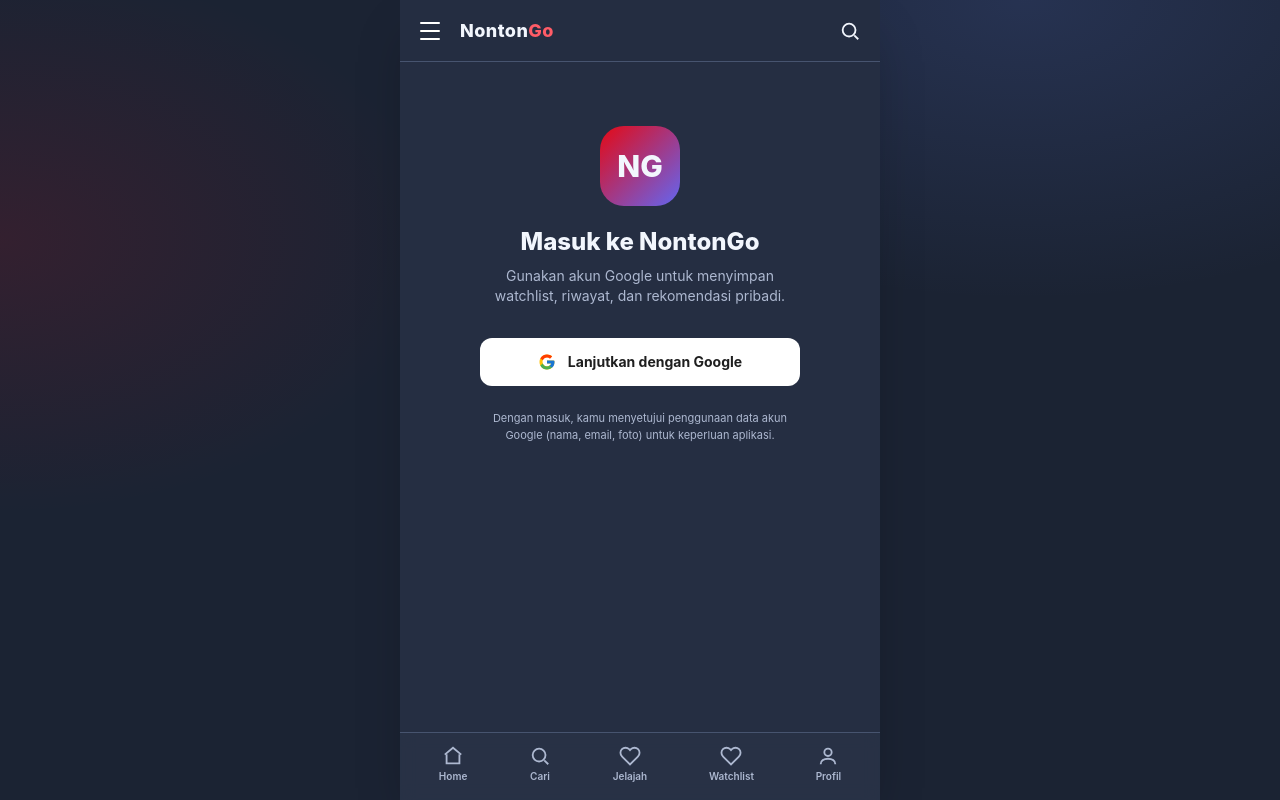
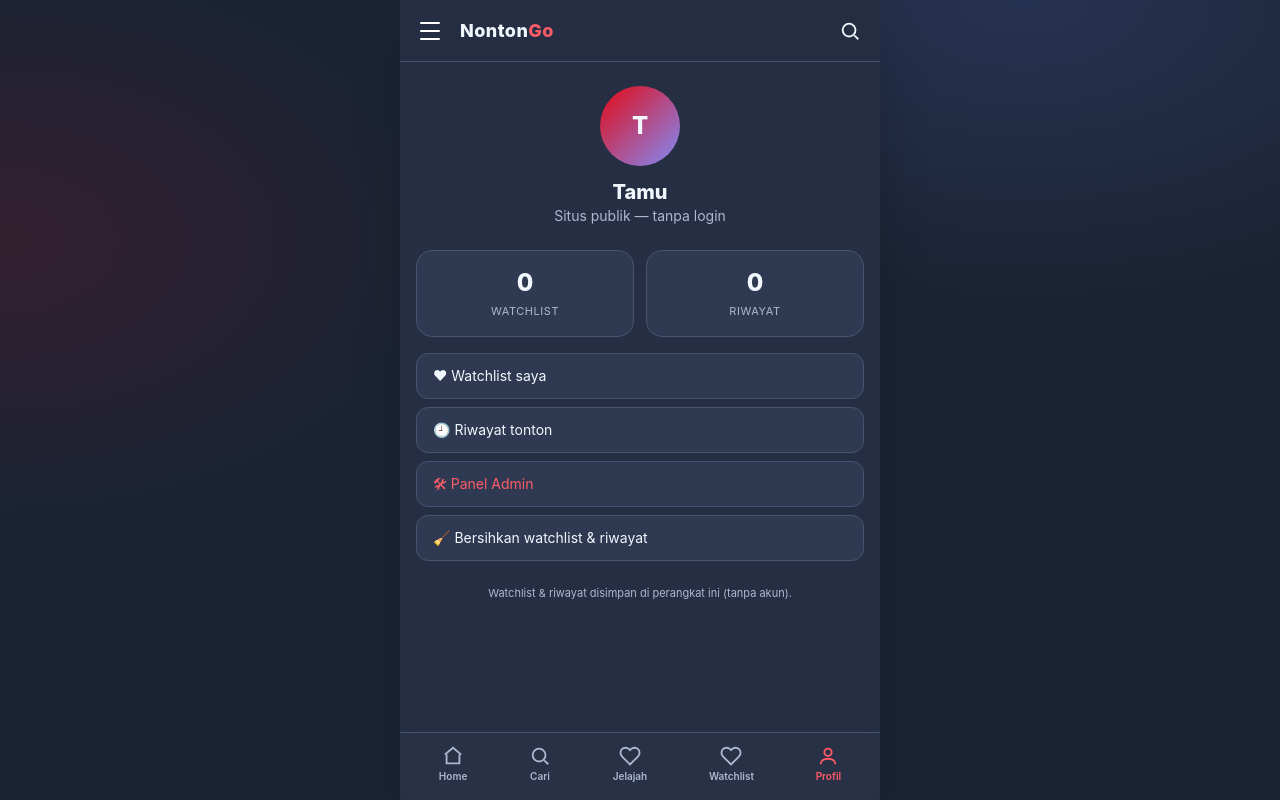
Before and after one commit to kopen1/irkop-movies, a React (Vite) app in the folder web/: page /profile in a window 1280 px wide. Before the commit this address led to /login. Built offline with nearby package versions, Linux system fonts and the light colour scheme; no server answers.

Commit message:
feat: situs publik tanpa login user; watchlist & riwayat lokal; Google login hanya untuk panel admin

```diff
--- a/web/src/App.tsx
+++ b/web/src/App.tsx
@@ -1,13 +1,12 @@
 import { useEffect } from "react";
 import { Route, Routes } from "react-router-dom";
 import { Layout } from "./components/Layout";
-import { RequireAdmin, RequireAuth } from "./components/Protected";
+import { RequireAdmin } from "./components/Protected";
 import { useAuth } from "./stores/auth";
 import { Home } from "./pages/Home";
 import { Detail } from "./pages/Detail";
 import { Search } from "./pages/Search";
 import { Discover } from "./pages/Discover";
-import { Login } from "./pages/Login";
 import { Profile } from "./pages/Profile";
 import { Watchlist } from "./pages/Watchlist";
 import { History } from "./pages/History";
@@ -33,31 +32,9 @@
         <Route path="detail/:slug" element={<Detail />} />
         <Route path="search" element={<Search />} />
         <Route path="discover" element={<Discover />} />
-        <Route path="login" element={<Login />} />
-        <Route
-          path="watchlist"
-          element={
-            <RequireAuth>
-              <Watchlist />
-            </RequireAuth>
-          }
-        />
-        <Route
-          path="history"
-          element={
-            <RequireAuth>
-              <History />
-            </RequireAuth>
-          }
-        />
-        <Route
-          path="profile"
-          element={
-            <RequireAuth>
-              <Profile />
-            </RequireAuth>
-          }
-        />
+        <Route path="watchlist" element={<Watchlist />} />
+        <Route path="history" element={<History />} />
+        <Route path="profile" element={<Profile />} />
         <Route
           path="admin"
           element={
--- a/web/src/components/Layout.tsx
+++ b/web/src/components/Layout.tsx
@@ -107,19 +107,11 @@
             {user?.picture ? (
               <img src={user.picture} alt="" className="w-full h-full object-cover" />
             ) : (
-              (user?.name || user?.email || "Tamu")[0]?.toUpperCase()
+              (user?.name || "Tamu")[0]?.toUpperCase()
             )}
           </div>
           <div className="font-bold">{user?.name || "Tamu"}</div>
-          <div className="text-xs text-muted">{user?.email || "Masuk untuk simpan watchlist"}</div>
-          {!user && (
-            <a
-              href="/api/auth/google?return_to=/"
-              className="mt-3 block text-center bg-accent hover:bg-accent2 rounded-lg py-2.5 text-sm font-bold"
-            >
-              Masuk dengan Google
-            </a>
-          )}
+          <div className="text-xs text-muted">{user?.email || "Situs publik — tanpa login"}</div>
         </div>
         <div className="flex-1 overflow-y-auto p-2.5 space-y-1">
           {[
@@ -140,7 +132,6 @@
             </Link>
           ))}
           <div className="h-px bg-line mx-3 my-2" />
-          {user?.role === "admin" && (
           <Link
             to="/admin"
             onClick={() => setDrawer(false)}
@@ -148,21 +139,17 @@
           >
             <span className="w-5 text-center">🛠</span>Panel Admin
           </Link>
-          )}
+          {user && (
             <button
               onClick={() => {
                 setDrawer(false);
-              if (user) {
                 logout().then(() => toast("Keluar berhasil"));
-              } else {
-                window.location.href = "/api/auth/google?return_to=/";
-              }
               }}
               className="w-full flex items-center gap-3 px-3.5 py-3 rounded-xl text-sm hover:bg-white/10"
             >
-            <span className="w-5 text-center">⚙</span>
-            {user ? "Keluar" : "Masuk"}
+              <span className="w-5 text-center">⏻</span>Keluar
             </button>
+          )}
         </div>
         <div className="px-5 py-4 text-[11px] text-muted border-t border-line">NontonGo v1.0 · Data LK21</div>
       </aside>
--- a/web/src/components/Protected.tsx
+++ b/web/src/components/Protected.tsx
@@ -1,21 +1,49 @@
-import { Navigate, useLocation } from "react-router-dom";
 import type { ReactNode } from "react";
 import { useAuth } from "../stores/auth";
 import { Spinner } from "./Spinner";
 
-export function RequireAuth({ children }: { children: ReactNode }) {
-  const { user, loading } = useAuth();
-  const location = useLocation();
-  if (loading) return <Spinner label="Memuat..." />;
-  if (!user) return <Navigate to="/login" state={{ from: location.pathname }} replace />;
-  return <>{children}</>;
+function GoogleIcon() {
+  return (
+    <svg width="18" height="18" viewBox="0 0 48 48" aria-hidden="true">
+      <path fill="#FFC107" d="M43.6 20.5H42V20H24v8h11.3C33.7 32.4 29.3 35 24 35c-6.6 0-12-5.4-12-12s5.4-12 12-12c3.1 0 5.9 1.2 8 3.1l5.7-5.7C34.6 6.1 29.6 4 24 4 12.9 4 4 12.9 4 24s8.9 20 20 20 20-8.9 20-20c0-1.3-.1-2.3-.4-3.5z" />
+      <path fill="#FF3D00" d="M6.3 14.7l6.6 4.8C14.7 15.1 19 12 24 12c3.1 0 5.9 1.2 8 3.1l5.7-5.7C34.6 6.1 29.6 4 24 4 16.3 4 9.7 8.3 6.3 14.7z" />
+      <path fill="#4CAF50" d="M24 44c5.2 0 10-2 13.6-5.2l-6.3-5.3C29.2 35 26.7 36 24 36c-5.2 0-9.6-3.3-11.3-7.9l-6.5 5C9.6 39.6 16.2 44 24 44z" />
+      <path fill="#1976D2" d="M43.6 20.5H42V20H24v8h11.3c-.8 2.3-2.3 4.3-4.2 5.7l6.3 5.3C36.9 40.2 44 35 44 24c0-1.3-.1-2.3-.4-3.5z" />
+    </svg>
+  );
+}
+
+export function AdminLogin() {
+  return (
+    <div className="px-6 py-16 flex flex-col items-center text-center">
+      <div className="w-16 h-16 rounded-2xl bg-gradient-to-br from-accent to-indigo-500 grid place-items-center text-2xl font-extrabold mb-4">
+        🛠
+      </div>
+      <h1 className="text-xl font-extrabold mb-2">Panel Admin</h1>
+      <p className="text-sm text-muted mb-7 max-w-xs">Masuk dengan akun Google admin untuk mengelola situs.</p>
+      <a
+        href="/api/auth/google?return_to=%2Fadmin"
+        className="flex items-center justify-center gap-3 w-full max-w-xs bg-white text-[#1f1f1f] rounded-xl py-3.5 font-bold text-sm hover:bg-white/90"
+      >
+        <GoogleIcon />
+        Masuk dengan Google
+      </a>
+    </div>
+  );
 }
 
 export function RequireAdmin({ children }: { children: ReactNode }) {
   const { user, loading } = useAuth();
-  const location = useLocation();
   if (loading) return <Spinner label="Memuat..." />;
-  if (!user) return <Navigate to="/login" state={{ from: location.pathname }} replace />;
-  if (user.role !== "admin") return <Navigate to="/" replace />;
+  if (!user) return <AdminLogin />;
+  if (user.role !== "admin")
+    return (
+      <div className="px-6 py-20 text-center">
+        <p className="text-lg font-bold mb-2">Akses ditolak</p>
+        <p className="text-sm text-muted">
+          Akun <b>{user.email}</b> bukan admin.
+        </p>
+      </div>
+    );
   return <>{children}</>;
 }
--- a/web/src/pages/Detail.tsx
+++ b/web/src/pages/Detail.tsx
@@ -1,8 +1,8 @@
-import { Suspense, lazy, useEffect, useState } from "react";
+import { Suspense, lazy, useMemo, useState } from "react";
 import { useLocation, useNavigate, useParams } from "react-router-dom";
 import { api } from "../lib/api";
 import { useAsync } from "../lib/useAsync";
-import { useAuth } from "../stores/auth";
+import { useLibrary } from "../stores/library";
 import { useToast } from "../stores/toast";
 import { PosterCard } from "../components/PosterCard";
 import { Spinner } from "../components/Spinner";
@@ -14,50 +14,39 @@
   const { slug = "" } = useParams();
   const navigate = useNavigate();
   const location = useLocation();
-  const { user } = useAuth();
   const toast = useToast((s) => s.show);
   const [playing, setPlaying] = useState(false);
-  const [inWatchlist, setInWatchlist] = useState(false);
+
+  const watchlist = useLibrary((s) => s.watchlist);
+  const addWatch = useLibrary((s) => s.addWatch);
+  const removeWatch = useLibrary((s) => s.removeWatch);
 
   const stateItem = (location.state as { item?: CatalogItem } | null)?.item;
   const itemId = stateItem?.id ? Number(stateItem.id) : null;
 
   const { data, loading, error } = useAsync(() => api.detail(slug, itemId), [slug, itemId]);
-  const relatedQuery = useAsync(() => (data?.postId ? api.related({ ids: [data.postId], type: data.type === "series" ? "series" : "movie" }) : Promise.resolve({ items: [], basedOn: 0 })), [
-    data?.postId,
-  ]);
+  const relatedQuery = useAsync(
+    () =>
+      data?.postId
+        ? api.related({ ids: [data.postId], type: data.type === "series" ? "series" : "movie" })
+        : Promise.resolve({ items: [], basedOn: 0 }),
+    [data?.postId]
+  );
 
-  useEffect(() => {
-    if (!user) return;
-    api
-      .watchlist()
-      .then(({ items }) => setInWatchlist(items.some((i) => i.slug === slug)))
-      .catch(() => {});
-  }, [user, slug]);
+  const inWatchlist = useMemo(() => watchlist.some((i) => i.slug === slug), [watchlist, slug]);
 
-  async function toggleWatchlist() {
-    if (!user) {
-      toast("Masuk dulu untuk menyimpan");
-      return;
-    }
-    try {
+  function toggleWatchlist() {
     if (inWatchlist) {
-        await api.watchlistRemove(slug);
-        setInWatchlist(false);
+      removeWatch(slug);
       toast("Dihapus dari watchlist");
     } else {
-        await api.watchlistAdd({
+      addWatch({
         slug,
-          postId: data?.postId ?? null,
-          postType: data?.type ?? "movie",
-          title: data?.title ?? slug,
-          poster: data?.poster ?? null,
+        title: data?.title || stateItem?.title || slug,
+        poster: data?.poster || stateItem?.poster || null,
+        type: data?.type || stateItem?.type || null,
       });
-        setInWatchlist(true);
       toast("Ditambahkan ke watchlist");
-      }
-    } catch (e) {
-      toast((e as Error).message);
     }
   }
 
--- a/web/src/pages/History.tsx
+++ b/web/src/pages/History.tsx
@@ -1,7 +1,6 @@
 import { Link } from "react-router-dom";
-import { api } from "../lib/api";
-import { useAsync } from "../lib/useAsync";
-import { Spinner } from "../components/Spinner";
+import { useLibrary } from "../stores/library";
+import { useToast } from "../stores/toast";
 
 function formatDuration(sec: number): string {
   if (!sec) return "";
@@ -11,40 +10,47 @@
 }
 
 export function History() {
-  const { data, loading } = useAsync(() => api.history(), []);
-  const items = data?.items ?? [];
-
-  if (loading) return <Spinner label="Memuat riwayat..." />;
+  const history = useLibrary((s) => s.history);
+  const removeHistory = useLibrary((s) => s.removeHistory);
+  const toast = useToast((s) => s.show);
 
   return (
     <div className="px-4 pt-4">
       <h1 className="text-xl font-extrabold mb-4">🕘 Riwayat Tonton</h1>
-      {items.length === 0 ? (
+      {history.length === 0 ? (
         <p className="text-center text-muted text-sm mt-16">Belum ada riwayat.</p>
       ) : (
         <div className="space-y-3">
-          {items.map((item) => {
-            const progress = item.duration_sec ? Math.min(100, (item.position_sec / item.duration_sec) * 100) : 0;
+          {history.map((item) => {
+            const progress = item.durationSec ? Math.min(100, (item.positionSec / item.durationSec) * 100) : 0;
             return (
-              <Link
-                key={item.slug}
-                to={`/detail/${encodeURIComponent(item.slug)}`}
-                className="flex gap-3 bg-surface border border-line rounded-xl p-2.5 hover:bg-surface2"
-              >
+              <div key={item.slug} className="flex gap-3 bg-surface border border-line rounded-xl p-2.5">
+                <Link to={`/detail/${encodeURIComponent(item.slug)}`} className="flex gap-3 min-w-0 flex-1">
                   <div className="w-14 h-20 rounded-lg overflow-hidden bg-surface2 shrink-0">
                     {item.poster && <img src={item.poster} alt="" className="w-full h-full object-cover" />}
                   </div>
                   <div className="min-w-0 flex-1">
-                  <p className="font-semibold text-sm line-clamp-2">{item.title || item.slug}</p>
+                    <p className="font-semibold text-sm line-clamp-2">{item.title}</p>
                     <p className="text-[11px] text-muted mt-1">
-                    {formatDuration(item.position_sec)}
-                    {item.duration_sec ? ` / ${formatDuration(item.duration_sec)}` : ""}
+                      {formatDuration(item.positionSec)}
+                      {item.durationSec ? ` / ${formatDuration(item.durationSec)}` : ""}
                     </p>
                     <div className="h-1 bg-white/10 rounded-full mt-2 overflow-hidden">
                       <div className="h-full bg-accent" style={{ width: `${progress}%` }} />
                     </div>
                   </div>
                 </Link>
+                <button
+                  onClick={() => {
+                    removeHistory(item.slug);
+                    toast("Dihapus dari riwayat");
+                  }}
+                  className="self-start text-muted hover:text-accent2 text-sm px-1"
+                  aria-label="Hapus"
+                >
+                  ✕
+                </button>
+              </div>
             );
           })}
         </div>
--- a/web/src/pages/Login.tsx
+++ /dev/null
@@ -1,45 +0,0 @@
-import { Navigate, useLocation } from "react-router-dom";
-import { useAuth } from "../stores/auth";
-import { Spinner } from "../components/Spinner";
-
-function GoogleIcon() {
-  return (
-    <svg width="18" height="18" viewBox="0 0 48 48" aria-hidden="true">
-      <path fill="#FFC107" d="M43.6 20.5H42V20H24v8h11.3C33.7 32.4 29.3 35 24 35c-6.6 0-12-5.4-12-12s5.4-12 12-12c3.1 0 5.9 1.2 8 3.1l5.7-5.7C34.6 6.1 29.6 4 24 4 12.9 4 4 12.9 4 24s8.9 20 20 20 20-8.9 20-20c0-1.3-.1-2.3-.4-3.5z" />
-      <path fill="#FF3D00" d="M6.3 14.7l6.6 4.8C14.7 15.1 19 12 24 12c3.1 0 5.9 1.2 8 3.1l5.7-5.7C34.6 6.1 29.6 4 24 4 16.3 4 9.7 8.3 6.3 14.7z" />
-      <path fill="#4CAF50" d="M24 44c5.2 0 10-2 13.6-5.2l-6.3-5.3C29.2 35 26.7 36 24 36c-5.2 0-9.6-3.3-11.3-7.9l-6.5 5C9.6 39.6 16.2 44 24 44z" />
-      <path fill="#1976D2" d="M43.6 20.5H42V20H24v8h11.3c-.8 2.3-2.3 4.3-4.2 5.7l6.3 5.3C36.9 40.2 44 35 44 24c0-1.3-.1-2.3-.4-3.5z" />
-    </svg>
-  );
-}
-
-export function Login() {
-  const { user, loading } = useAuth();
-  const location = useLocation();
-  const from = (location.state as { from?: string } | null)?.from || "/";
-
-  if (loading) return <Spinner label="Memuat..." />;
-  if (user) return <Navigate to={from} replace />;
-
-  return (
-    <div className="px-6 py-16 flex flex-col items-center text-center">
-      <div className="w-20 h-20 rounded-3xl bg-gradient-to-br from-accent to-indigo-500 grid place-items-center text-3xl font-extrabold mb-5">
-        NG
-      </div>
-      <h1 className="text-2xl font-extrabold mb-2">Masuk ke NontonGo</h1>
-      <p className="text-sm text-muted mb-8 max-w-xs">
-        Gunakan akun Google untuk menyimpan watchlist, riwayat, dan rekomendasi pribadi.
-      </p>
-      <a
-        href={`/api/auth/google?return_to=${encodeURIComponent(from)}`}
-        className="flex items-center justify-center gap-3 w-full max-w-xs bg-white text-[#1f1f1f] rounded-xl py-3.5 font-bold text-sm hover:bg-white/90"
-      >
-        <GoogleIcon />
-        Lanjutkan dengan Google
-      </a>
-      <p className="text-[11px] text-muted mt-6 max-w-xs">
-        Dengan masuk, kamu menyetujui penggunaan data akun Google (nama, email, foto) untuk keperluan aplikasi.
-      </p>
-    </div>
-  );
-}
--- a/web/src/pages/Profile.tsx
+++ b/web/src/pages/Profile.tsx
@@ -1,81 +1,72 @@
-import { useState } from "react";
 import { Link } from "react-router-dom";
-import { api } from "../lib/api";
 import { useAuth } from "../stores/auth";
+import { useLibrary } from "../stores/library";
 import { useToast } from "../stores/toast";
 
 export function Profile() {
-  const { user, logout, refresh } = useAuth();
+  const { user, logout } = useAuth();
+  const watchCount = useLibrary((s) => s.watchlist.length);
+  const historyCount = useLibrary((s) => s.history.length);
+  const clear = useLibrary((s) => s.clear);
   const toast = useToast((s) => s.show);
-  const [name, setName] = useState(user?.name || "");
-  const [saving, setSaving] = useState(false);
-
-  if (!user) return null;
-
-  async function saveName() {
-    setSaving(true);
-    try {
-      await api.profileUpdate(name);
-      await refresh();
-      toast("Nama diperbarui");
-    } catch (e) {
-      toast((e as Error).message);
-    } finally {
-      setSaving(false);
-    }
-  }
 
   return (
     <div className="px-4 pt-6">
       <div className="flex flex-col items-center text-center mb-6">
         <div className="w-20 h-20 rounded-full overflow-hidden bg-gradient-to-br from-accent to-indigo-400 grid place-items-center text-2xl font-extrabold mb-3">
-          {user.picture ? <img src={user.picture} alt="" className="w-full h-full object-cover" /> : (user.name || user.email)[0]?.toUpperCase()}
+          {user?.picture ? (
+            <img src={user.picture} alt="" className="w-full h-full object-cover" />
+          ) : (
+            (user?.name || "Tamu")[0]?.toUpperCase()
+          )}
         </div>
-        <h1 className="text-xl font-extrabold">{user.name || "Tanpa nama"}</h1>
-        <p className="text-sm text-muted">{user.email}</p>
-        <span className={`mt-2 text-[11px] px-3 py-1 rounded-full ${user.role === "admin" ? "bg-accent" : "bg-surface border border-line"}`}>
-          {user.role === "admin" ? "Admin" : "Pengguna"}
-        </span>
+        <h1 className="text-xl font-extrabold">{user?.name || "Tamu"}</h1>
+        <p className="text-sm text-muted">{user?.email || "Situs publik — tanpa login"}</p>
       </div>
 
-      <div className="bg-surface border border-line rounded-2xl p-4 mb-4">
-        <label className="text-xs text-muted">Nama tampilan</label>
-        <div className="flex gap-2 mt-2">
-          <input
-            value={name}
-            onChange={(e) => setName(e.target.value)}
-            className="flex-1 bg-app border border-line rounded-lg px-3 py-2 text-sm outline-none focus:border-accent2"
-            placeholder="Nama kamu"
-          />
-          <button
-            onClick={saveName}
-            disabled={saving || !name.trim() || name === user.name}
-            className="bg-accent hover:bg-accent2 rounded-lg px-4 text-sm font-bold disabled:opacity-40"
-          >
-            Simpan
-          </button>
-        </div>
+      <div className="grid grid-cols-2 gap-3 mb-4">
+        <Link to="/watchlist" className="bg-surface border border-line rounded-2xl p-4 text-center">
+          <div className="text-2xl font-extrabold">{watchCount}</div>
+          <div className="text-[11px] uppercase tracking-wider text-muted mt-1">Watchlist</div>
+        </Link>
+        <Link to="/history" className="bg-surface border border-line rounded-2xl p-4 text-center">
+          <div className="text-2xl font-extrabold">{historyCount}</div>
+          <div className="text-[11px] uppercase tracking-wider text-muted mt-1">Riwayat</div>
+        </Link>
       </div>
 
       <div className="space-y-2">
         <Link to="/watchlist" className="block bg-surface border border-line rounded-xl px-4 py-3 text-sm">
-          ♥ Watchlist
+          ♥ Watchlist saya
         </Link>
         <Link to="/history" className="block bg-surface border border-line rounded-xl px-4 py-3 text-sm">
-          🕘 Riwayat Tonton
+          🕘 Riwayat tonton
         </Link>
-        {user.role === "admin" && (
         <Link to="/admin" className="block bg-surface border border-line rounded-xl px-4 py-3 text-sm text-accent2">
           🛠 Panel Admin
         </Link>
-        )}
+        <button
+          onClick={() => {
+            clear();
+            toast("Data lokal dibersihkan");
+          }}
+          className="w-full text-left bg-surface border border-line rounded-xl px-4 py-3 text-sm"
+        >
+          🧹 Bersihkan watchlist & riwayat
+        </button>
+        {user && (
           <button
             onClick={() => logout().then(() => toast("Keluar berhasil"))}
             className="w-full text-left bg-surface border border-line rounded-xl px-4 py-3 text-sm text-accent2"
           >
             ⏻ Keluar
           </button>
+        )}
       </div>
+
+      <p className="text-[11px] text-muted mt-6 text-center">
+        Watchlist & riwayat disimpan di perangkat ini (tanpa akun).
+      </p>
     </div>
   );
 }
--- a/web/src/pages/Watchlist.tsx
+++ b/web/src/pages/Watchlist.tsx
@@ -1,56 +1,35 @@
-import { useEffect, useState } from "react";
-import { api } from "../lib/api";
+import { useLibrary } from "../stores/library";
 import { useToast } from "../stores/toast";
 import { PosterCard } from "../components/PosterCard";
-import { Spinner } from "../components/Spinner";
-import type { CatalogItem, WatchlistItem } from "../types";
+import type { CatalogItem } from "../types";
 
 export function Watchlist() {
+  const watchlist = useLibrary((s) => s.watchlist);
+  const removeWatch = useLibrary((s) => s.removeWatch);
   const toast = useToast((s) => s.show);
-  const [items, setItems] = useState<WatchlistItem[] | null>(null);
 
-  useEffect(() => {
-    api
-      .watchlist()
-      .then(({ items }) => setItems(items))
-      .catch((e) => {
-        toast((e as Error).message);
-        setItems([]);
-      });
-    // eslint-disable-next-line react-hooks/exhaustive-deps
-  }, []);
-
-  async function remove(slug: string) {
-    setItems((prev) => (prev ? prev.filter((i) => i.slug !== slug) : prev));
-    try {
-      await api.watchlistRemove(slug);
-      toast("Dihapus dari watchlist");
-    } catch (e) {
-      toast((e as Error).message);
-    }
-  }
-
-  if (!items) return <Spinner label="Memuat watchlist..." />;
-
-  const cards: CatalogItem[] = items.map((i) => ({
+  const cards: CatalogItem[] = watchlist.map((i) => ({
     slug: i.slug,
-    title: i.title || i.slug,
-    poster: i.poster,
-    type: i.post_type,
+    title: i.title,
+    poster: i.poster ?? null,
+    type: i.type ?? null,
   }));
 
   return (
     <div className="px-4 pt-4">
       <h1 className="text-xl font-extrabold mb-4">♥ Watchlist</h1>
       {cards.length === 0 ? (
-        <p className="text-center text-muted text-sm mt-16">Belum ada film tersimpan.</p>
+        <p className="text-center text-muted text-sm mt-16">Belum ada film tersimpan. Tekan ＋ Watchlist di halaman film.</p>
       ) : (
         <div className="grid grid-cols-2 gap-3">
           {cards.map((item) => (
             <div key={item.slug} className="relative">
               <PosterCard item={item} />
               <button
-                onClick={() => remove(item.slug)}
+                onClick={() => {
+                  removeWatch(item.slug);
+                  toast("Dihapus dari watchlist");
+                }}
                 className="absolute top-1.5 right-1.5 bg-black/70 hover:bg-accent rounded-md px-2 py-1 text-[11px] font-bold"
                 aria-label="Hapus"
               >
--- /dev/null
+++ b/web/src/stores/library.ts
@@ -0,0 +1,55 @@
+import { create } from "zustand";
+import { persist, createJSONStorage } from "zustand/middleware";
+
+export interface LocalItem {
+  slug: string;
+  title: string;
+  poster?: string | null;
+  type?: string | null;
+}
+
+export interface LocalHistory extends LocalItem {
+  positionSec: number;
+  durationSec: number;
+  updatedAt: number;
+}
+
+interface LibraryState {
+  watchlist: LocalItem[];
+  history: LocalHistory[];
+  addWatch: (item: LocalItem) => void;
+  removeWatch: (slug: string) => void;
+  upsertHistory: (item: LocalHistory) => void;
+  removeHistory: (slug: string) => void;
+  clear: () => void;
+}
+
+export const useLibrary = create<LibraryState>()(
+  persist(
+    (set) => ({
+      watchlist: [],
+      history: [],
+      addWatch: (item) =>
+        set((state) => {
+          const rest = state.watchlist.filter((i) => i.slug !== item.slug);
+          return { watchlist: [item, ...rest].slice(0, 200) };
+        }),
+      removeWatch: (slug) => set((state) => ({ watchlist: state.watchlist.filter((i) => i.slug !== slug) })),
+      upsertHistory: (item) =>
+        set((state) => {
+          const rest = state.history.filter((i) => i.slug !== item.slug);
+          return { history: [item, ...rest].slice(0, 200) };
+        }),
+      removeHistory: (slug) => set((state) => ({ history: state.history.filter((i) => i.slug !== slug) })),
+      clear: () => set({ watchlist: [], history: [] }),
+    }),
+    {
+      name: "nontongo-library",
+      storage: createJSONStorage(() => localStorage),
+    }
+  )
+);
+
+export function isInWatchlist(slug: string): boolean {
+  return useLibrary.getState().watchlist.some((i) => i.slug === slug);
+}
```
Also changed, not shown: web/src/features/player/HlsPlayer.tsx (+10 -11 lines). Lines whose indentation alone changed are shown as unchanged.
